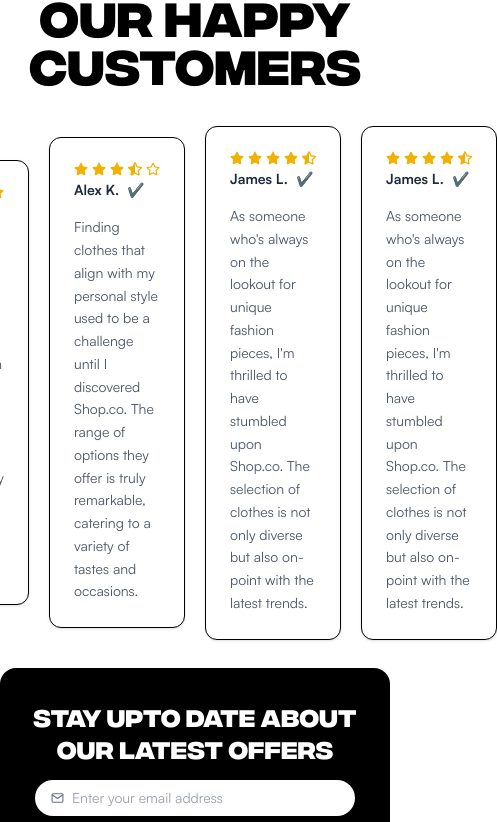
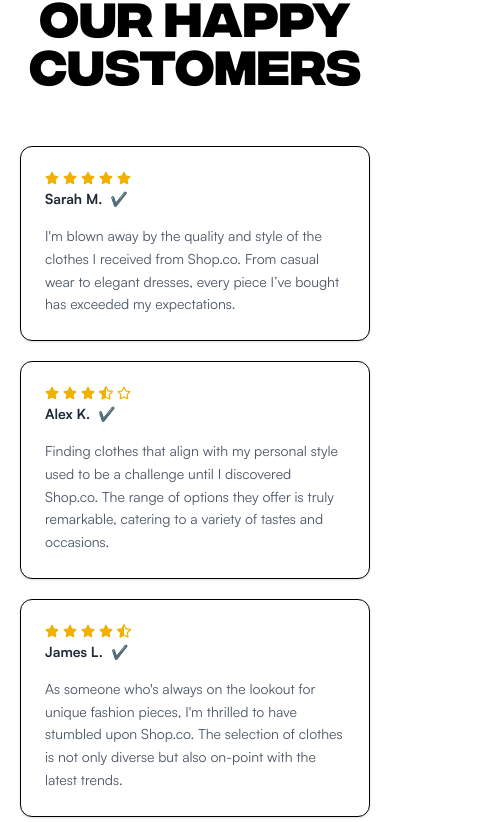
Before and after one commit to namanajmera/ecommerce-web-app, a Next.js app: page / in a window 390 px wide. Shown: the part 6777-7599 px from the top of the page, 497 px wide, since content can reach past the window. Built offline with nearby package versions, Linux system fonts and the light colour scheme.

Commit message:
Added: Mobile view

```diff
--- a/src/components/HomePage/CustomersReviewSection.tsx
+++ b/src/components/HomePage/CustomersReviewSection.tsx
@@ -32,7 +32,7 @@ const CustomersReviewSection = () => {
     return (
         <div className="flex justify-center items-center flex-col pb-10 mb-10 space-y-10">
             <h1 className="font-secondry font-bold text-5xl text-center">{"Our Happy Customers"}</h1>
-            <div className="flex justify-center items-center space-x-5">
+            <div className="flex justify-center items-center space-y-5 flex-col xl:flex-row p-5 xl:space-x-5 xl:space-y-0">
             {testimonials.map((t, index) => (
                 <TestimonialCard key={index} {...t} />
             ))}
```
